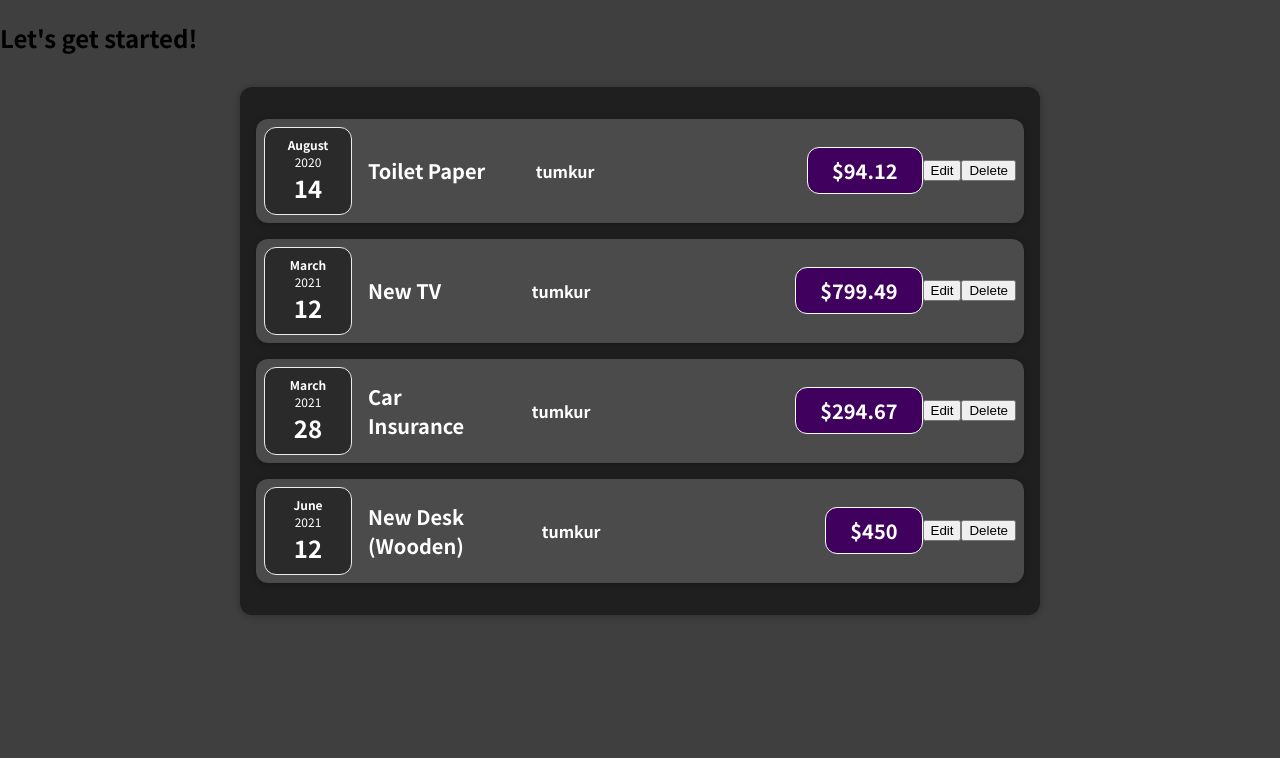
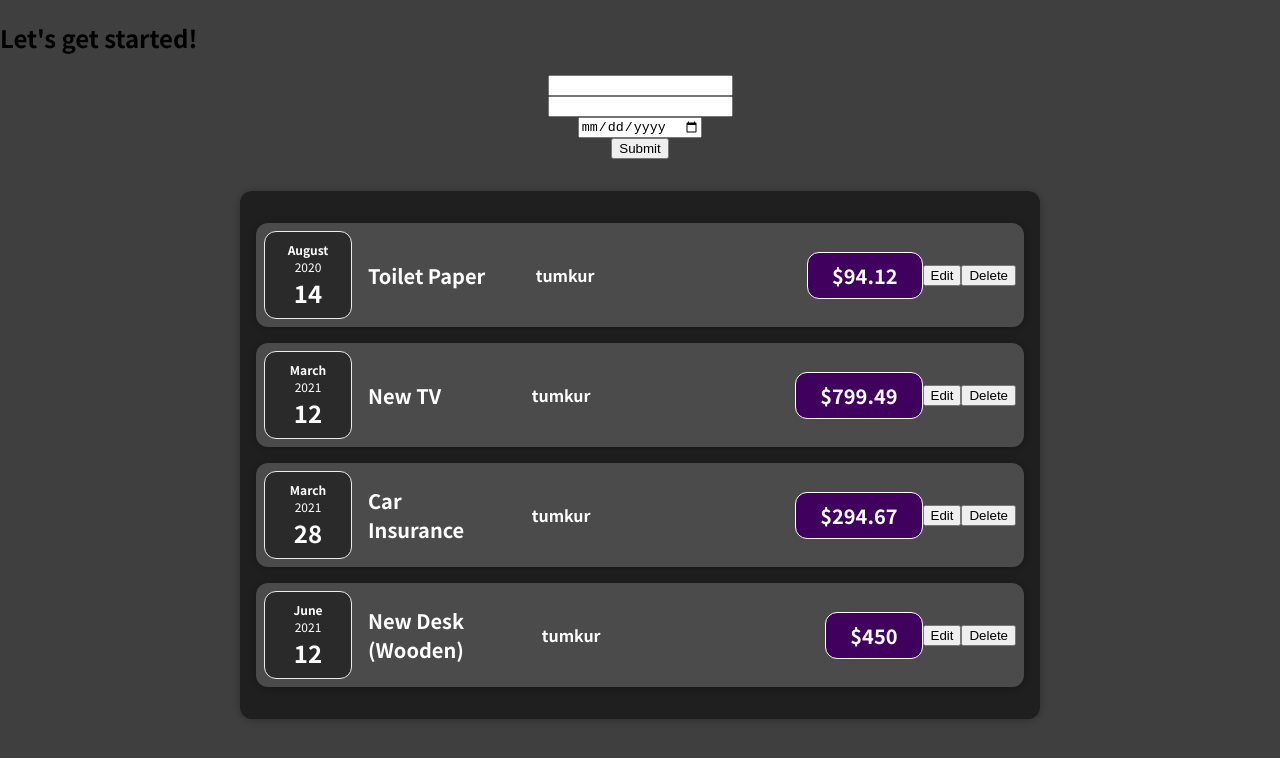
Before and after one commit to Fardeen2001/expense-tracker-in-react, a React (Create React App) app: page / in a window 1280 px wide. Shown: the top 758 px of the page. Built offline with nearby package versions, Linux system fonts and the light colour scheme.

Commit message:
form component added

```diff
--- a/src/App.js
+++ b/src/App.js
@@ -1,5 +1,6 @@
 import React from "react";
 import Expenses from "./components/Expenses/Expenses";
+import ExpenseForm from "./components/form/ExpenseForm";
 
 const App = () => {
   const expenses = [
@@ -50,6 +51,7 @@ const App = () => {
   return (
     <div>
       <h2>Let's get started!</h2>
+      <ExpenseForm />
       <Expenses items={expenses} />
     </div>
   );
--- /dev/null
+++ b/src/components/form/ExpenseForm.css
@@ -0,0 +1,6 @@
+.form {
+  display: flex;
+  flex-direction: column;
+  justify-content: center;
+  align-items: center;
+}
--- /dev/null
+++ b/src/components/form/ExpenseForm.js
@@ -0,0 +1,25 @@
+import "./ExpenseForm.css";
+function ExpenseForm() {
+  const titleChanged = (e) => {
+    console.log(e.target.value);
+  };
+  const priceChanged = (e) => {
+    console.log(e.target.value);
+  };
+  const dateChanged = (e) => {
+    console.log(e.target.value);
+  };
+  const clicked = () => {
+    console.log("clicked");
+  };
+
+  return (
+    <div className="form">
+      <input type="text" onChange={titleChanged} />
+      <input type="number" onChange={priceChanged} />
+      <input type="date" onChange={dateChanged} />
+      <button onClick={clicked}>Submit</button>
+    </div>
+  );
+}
+export default ExpenseForm;
```
